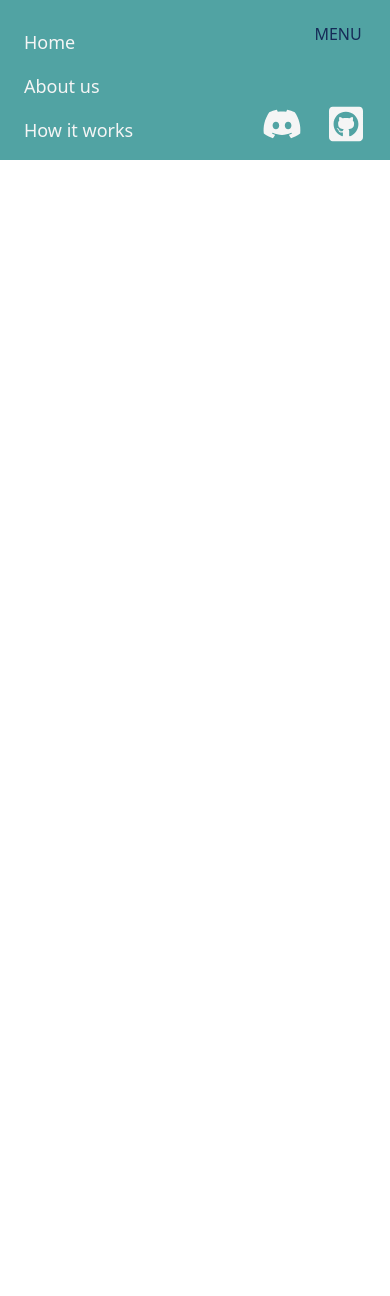
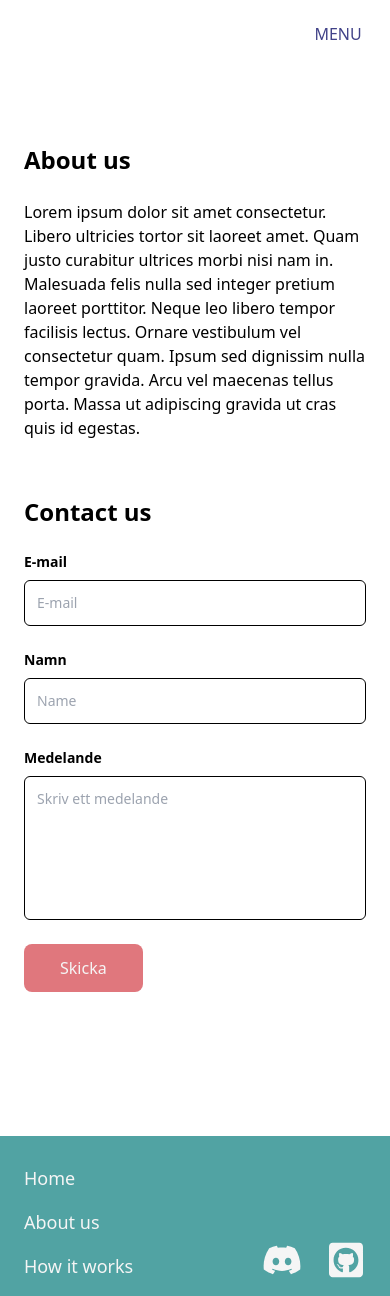
Before and after one commit to Adishumla/Waterworks, a Next.js app: page /about in a window 390 px wide. Before the commit the page ends 844 px from the top, so only its background shows below. Built offline with nearby package versions, Linux system fonts and the light colour scheme.

Commit message:
About mobil

```diff
--- a/src/app/about/page.tsx
+++ b/src/app/about/page.tsx
@@ -1,7 +1,31 @@
+import Image from "next/image";
+
 export default function About() {
   return (
-    <main>
+    <main className="px-6 my-36">
+				{/* <Image src='/water dam.jpg' style={{width: "100%", height: "100%"}} alt='hero image' className='aspect-auto' /> */}
+				<h1 className="text-abyss text-2xl font-bold mb-6">About us</h1>
+				<p className="text-abyss mb-14">Lorem ipsum dolor sit amet consectetur. Libero ultricies tortor sit laoreet amet. Quam justo curabitur ultrices morbi nisi nam in. Malesuada felis nulla sed integer pretium laoreet porttitor. Neque leo libero tempor facilisis lectus. Ornare vestibulum vel consectetur quam. Ipsum sed dignissim nulla tempor gravida. Arcu vel maecenas tellus porta. Massa ut adipiscing gravida ut cras quis id egestas.</p>
 
+				<section>
+					<h2 className="text-abyss text-2xl font-bold mb-6">Contact us</h2>
+
+					<form className="flex gap-6 flex-col">
+						<div className="flex flex-col gap-2">
+								<label htmlFor="E-mail" className="text-sm text-abyss font-bold">E-mail</label>
+								<input id="E-mail " type="email" placeholder="E-mail" className="border border-abyss text-sm p-3 rounded-md" />
+						</div>
+						<div className="flex flex-col gap-2">
+								<label htmlFor="Namn" className="text-sm text-abyss font-bold">Namn</label>
+								<input id="Namn" type="text" placeholder="Name" className="border border-abyss text-sm p-3 rounded-md" />
+						</div>
+						<div className="flex flex-col gap-2">
+								<label htmlFor="Medelande" className="text-sm text-abyss font-bold">Medelande</label>
+								<textarea className="border border-abyss resize-none text-sm p-3 rounded-md h-36" name="Medelande" id="Medelande" placeholder="Skriv ett medelande"></textarea>
+						</div>
+						<button className="bg-baltic text-salt text-base self-start py-3 px-9 rounded-lg" type="submit">Skicka</button>
+					</form>
+				</section>
     </main>
   )
 }
```
Also changed, not shown: public/water dam.jpg (added).
